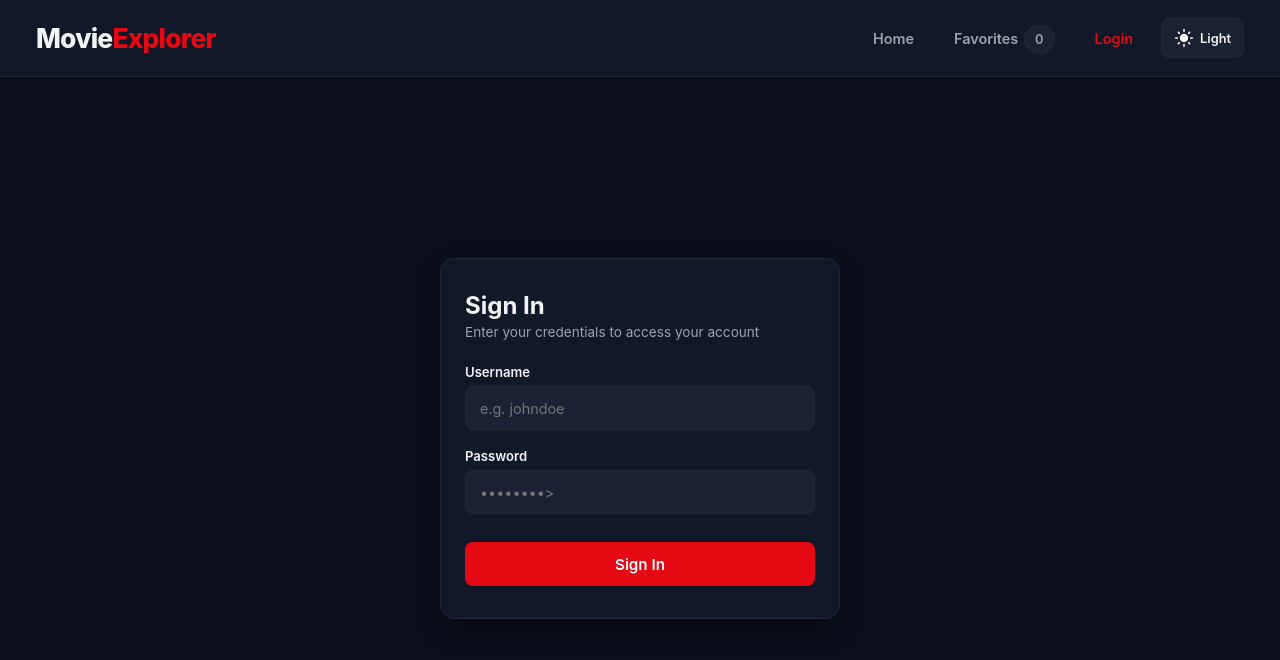
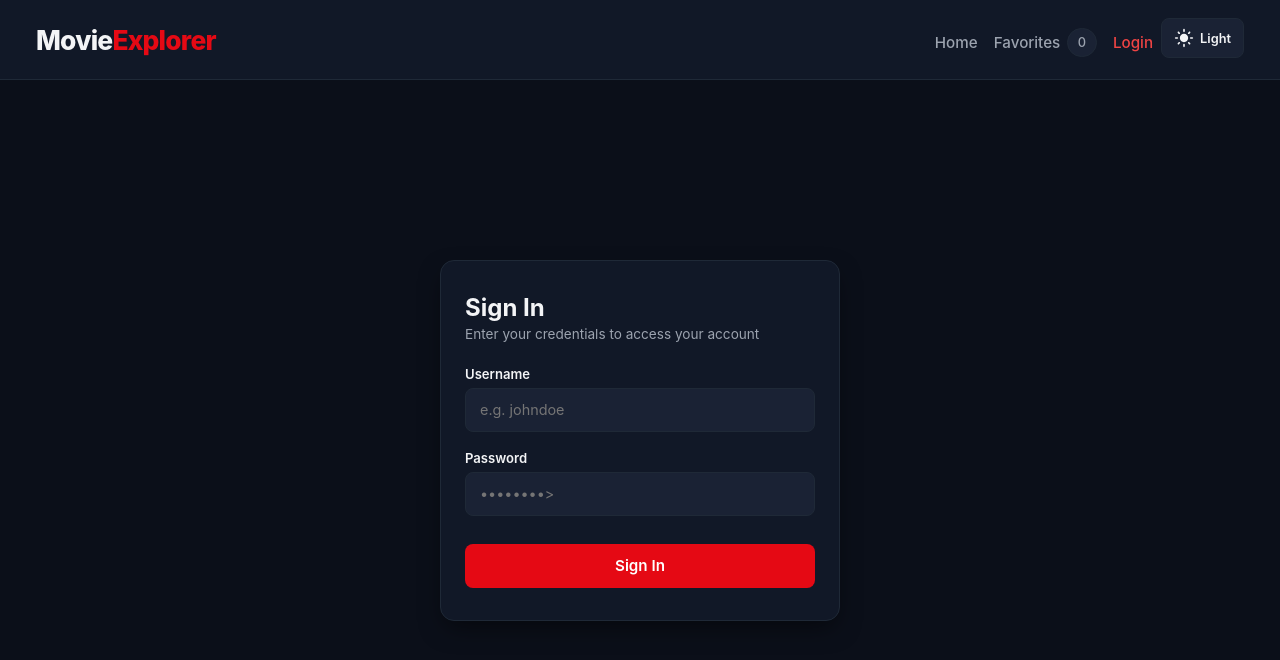
Before and after one commit to SewminPerera/MovieExplorer, a React (Create React App) app: page /login in a window 1280 px wide. Shown: the top 660 px of the page. Built offline with nearby package versions, Linux system fonts and the light colour scheme; no server answers.

Commit message:
Update Navbar.css

```diff
--- a/src/components/common/Navbar.css
+++ b/src/components/common/Navbar.css
@@ -1,112 +1,154 @@
-.navbar {
+.navbar-container {
+  width: 100%;
   position: sticky;
   top: 0;
-  z-index: 100;
-  display: flex;
-  justify-content: space-between;
-  align-items: center;
-  gap: 12px;
-  padding: 12px 16px;
-  background-color: var(--bg-card);
-  border-bottom: 1px solid var(--border-color);
-  backdrop-filter: blur(8px);
+  z-index: 1000;
+  background-color: var(--bg-surface, #1e293b);
+  border-bottom: 1px solid var(--border-color, #334155);
 }
 
-.brand-link {
-  text-decoration: none;
-  cursor: pointer;
-  display: inline-block;
+.navbar-bar {
+  max-width: 1200px;
+  margin: 0 auto;
+  padding: 0.75rem 1rem;
+  display: flex;
+  align-items: center;
+  justify-content: space-between;
+  gap: 1rem;
 }
 
-.brand-title {
+/* Brand Logo */
+.brand-logo {
   font-size: 1.25rem;
-  font-weight: 800;
-  letter-spacing: -0.03em;
-  color: var(--text-primary);
+  font-weight: 700;
+  color: var(--text-primary, #f8fafc);
+  cursor: pointer;
+  user-select: none;
   white-space: nowrap;
 }
 
-.brand-title span {
-  color: var(--primary-accent);
+.brand-accent {
+  color: #ef4444;
 }
 
-.nav-links {
+/* Right-side quick controls */
+.navbar-actions {
   display: flex;
   align-items: center;
-  gap: 12px;
+  gap: 0.5rem;
 }
 
-.nav-item {
-  font-size: 0.85rem;
-  font-weight: 600;
-  color: var(--text-secondary);
-  text-decoration: none;
-  padding: 6px 10px;
-  border-radius: 6px;
-  transition: color 0.2s ease, background-color 0.2s ease;
+.theme-btn {
+  background: transparent;
+  border: 1px solid var(--border-color, #334155);
+  color: var(--text-primary, #f8fafc);
+  padding: 0.4rem;
+  border-radius: 8px;
+  display: flex;
+  align-items: center;
+  justify-content: center;
+  cursor: pointer;
+  transition: background 0.2s ease;
 }
 
-.nav-item:hover {
-  color: var(--text-primary);
-  background-color: var(--bg-input);
+.theme-btn:hover {
+  background: var(--bg-hover, rgba(255, 255, 255, 0.08));
 }
 
-.nav-item.active {
-  color: var(--primary-accent);
+.mobile-menu-btn {
+  display: none;
+  background: transparent;
+  border: none;
+  color: var(--text-primary, #f8fafc);
+  padding: 0.4rem;
+  cursor: pointer;
+  align-items: center;
+  justify-content: center;
 }
 
-.fav-counter {
-  font-size: 0.75rem;
-  color: var(--text-secondary);
-  background-color: var(--bg-input);
-  padding: 2px 7px;
-  border-radius: 12px;
-  margin-left: 6px;
-  border: 1px solid var(--border-color);
+/* Desktop Navigation */
+.desktop-nav {
+  display: flex;
+  align-items: center;
+  gap: 1.5rem;
 }
 
-.theme-toggle-btn {
-  height: 38px;
-  padding: 0 10px;
-  background-color: var(--bg-input);
-  border: 1px solid var(--border-color);
-  color: var(--text-primary);
-  border-radius: 8px;
-  font-size: 0.8rem;
-  font-weight: 600;
+.nav-link-btn,
+.nav-item {
+  background: transparent;
+  border: none;
+  font-size: 0.95rem;
+  font-weight: 500;
+  color: var(--text-secondary, #94a3b8);
+  text-decoration: none;
+  cursor: pointer;
   display: inline-flex;
   align-items: center;
-  gap: 6px;
-  transition: background-color 0.2s ease, border-color 0.2s ease;
+  gap: 0.4rem;
+  padding: 0.25rem 0.5rem;
+  border-radius: 6px;
+  transition: color 0.2s ease;
 }
 
-.theme-toggle-btn:hover {
-  border-color: var(--border-hover);
+.nav-link-btn:hover,
+.nav-item:hover,
+.nav-item.active {
+  color: #ef4444;
 }
 
-.theme-btn-label {
-  display: none;
+.fav-badge {
+  background-color: #ef4444;
+  color: #ffffff;
+  font-size: 0.75rem;
+  font-weight: 600;
+  padding: 0.1rem 0.45rem;
+  border-radius: 999px;
+  line-height: 1.2;
 }
 
-@media (min-width: 640px) {
-  .navbar {
-    padding: 16px 28px;
+/* Mobile Dropdown */
+.mobile-menu-dropdown {
+  display: none;
+  flex-direction: column;
+  padding: 0.75rem 1rem 1rem;
+  background-color: var(--bg-surface, #1e293b);
+  border-top: 1px solid var(--border-color, #334155);
+  gap: 0.5rem;
+}
+
+.mobile-nav-item {
+  display: flex;
+  align-items: center;
+  justify-content: space-between;
+  padding: 0.75rem 0.5rem;
+  color: var(--text-primary, #f8fafc);
+  text-decoration: none;
+  font-size: 1rem;
+  font-weight: 500;
+  background: none;
+  border: none;
+  border-radius: 6px;
+  text-align: left;
+  cursor: pointer;
+}
+
+.mobile-nav-item.active,
+.mobile-nav-item:hover {
+  background-color: var(--bg-hover, rgba(255, 255, 255, 0.05));
+  color: #ef4444;
+}
+
+/* Mobile Viewport Breakpoint */
+@media (max-width: 768px) {
+  .desktop-nav {
+    display: none;
   }
 
-  .brand-title {
-    font-size: 1.45rem;
+  .mobile-menu-btn {
+    display: flex;
   }
 
-  .nav-links {
-    gap: 16px;
-  }
-
-  .nav-item {
-    font-size: 0.9rem;
-    padding: 8px 12px;
-  }
-
-  .theme-btn-label {
-    display: inline;
+  .mobile-menu-dropdown {
+    display: flex;
   }
 }
```
